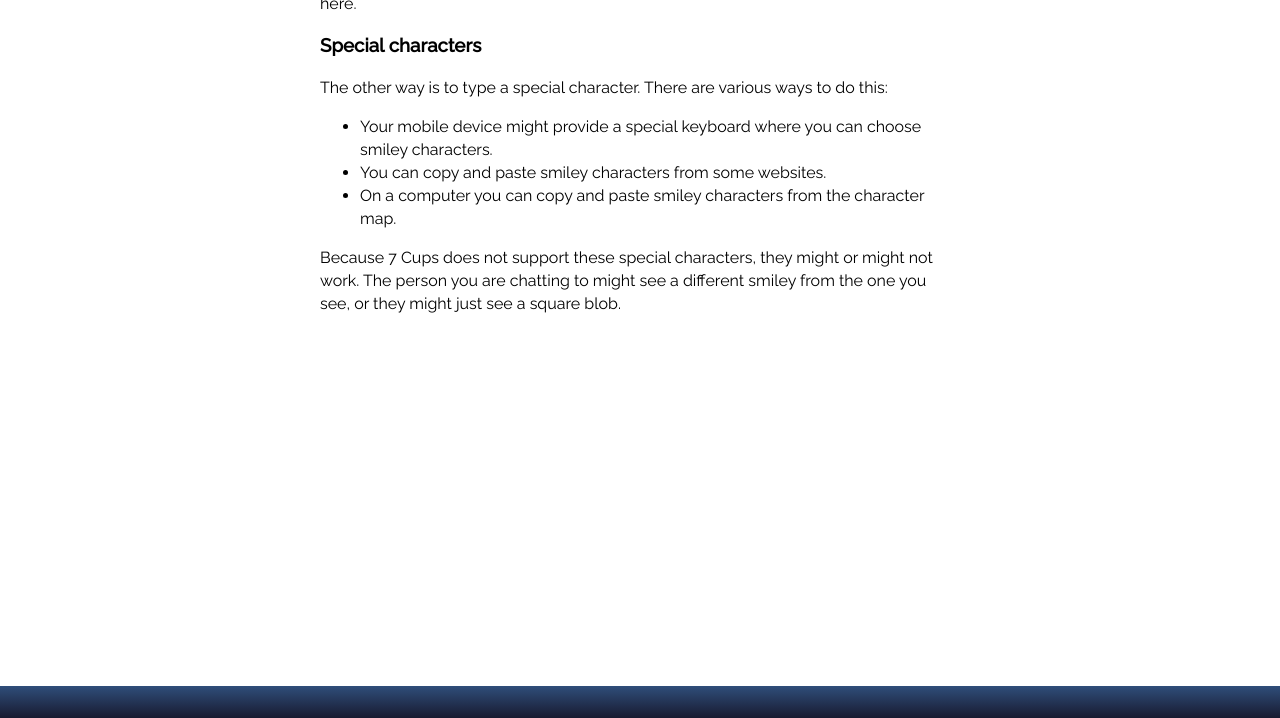
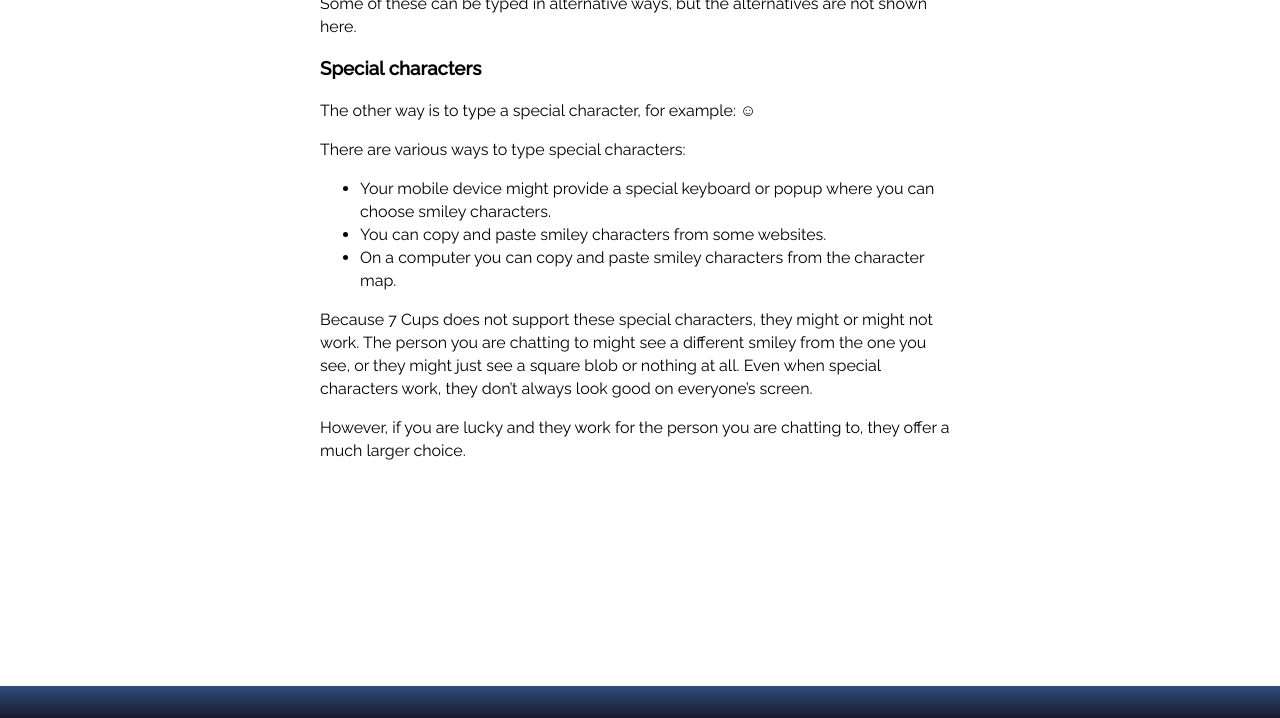
Before and after one commit to RarelyCharlie/rarelycharlie.github.io, a Jekyll site: the page built from _howto/smileys.md, in a window 1280 px wide and 900 px high, scrolled down 5148 px, cut to the strip 182-900 px from the top of the window. Built offline with Jekyll 4.4.1, drawn with Linux system fonts in a browser that asks for light colours; some of the changed text lies outside the part shown.

Commit message:
text updates

```diff
--- a/_howto/smileys.md
+++ b/_howto/smileys.md
@@ -2,12 +2,12 @@
 title: Type smileys in chats
 layout: howto
 ---
-You can type smileys in chats in two ways.
+You can type smileys (emoticons or emoji) in chats. There are two ways: automatic smileys and special characters.
 
 ### Automatic smileys
 The easy way is to type punctuation that 7 Cups converts into a smiley automatically.
 
-Because these smileys are supported by 7 Cups, they are virtually guaranteed to work.
+Because these smileys are supported by 7 Cups, they almost always work.
 
 For example, if you type `:)` you get ![Smile](https://d37v7cqg82mgxu.cloudfront.net/img/emoticons/smile.png 'Smile').
 
@@ -16,14 +16,14 @@ You can only get 15 smileys this way. They are:
 |Confused   |`o.O` |![Confused](https://d37v7cqg82mgxu.cloudfront.net/img/emoticons/confused.png 'Confused')  |
 |Crying     |`:'(` |![Crying](https://d37v7cqg82mgxu.cloudfront.net/img/emoticons/crying.png 'Crying')  |
 |Evil       |`3:)` |![Evil](https://d37v7cqg82mgxu.cloudfront.net/img/emoticons/evil.png 'Evil')  |
-|Sour       |`>:(` |![Sour](https://d37v7cqg82mgxu.cloudfront.net/img/emoticons/sour.png 'Sour')  |
-|Sad        |`:(`  |![Sad](https://d37v7cqg82mgxu.cloudfront.net/img/emoticons/sad.png 'Sad')  |
 |Gasp       |`:O`  |![Gasp](https://d37v7cqg82mgxu.cloudfront.net/img/emoticons/gasp.png 'Gasp')  |
 |Glasses    |`8)`  |![Glasses](https://d37v7cqg82mgxu.cloudfront.net/img/emoticons/glasses.png 'Glasses')  |
 |Grin       |`:D`  |![Grin](https://d37v7cqg82mgxu.cloudfront.net/img/emoticons/grin.png 'Grin')  |
 |Heart      |`<3`  |![Heart](https://d37v7cqg82mgxu.cloudfront.net/img/emoticons/heart.png 'Heart')  |
 |Kiss       |`:*`  |![Kiss](https://d37v7cqg82mgxu.cloudfront.net/img/emoticons/kiss.png 'Kiss')  |
+|Sad        |`:(`  |![Sad](https://d37v7cqg82mgxu.cloudfront.net/img/emoticons/sad.png 'Sad')  |
 |Smile      |`:)`  |![Smile](https://d37v7cqg82mgxu.cloudfront.net/img/emoticons/smile.png 'Smile')  |
+|Sour       |`>:(` |![Sour](https://d37v7cqg82mgxu.cloudfront.net/img/emoticons/sour.png 'Sour')  |
 |Sunglasses |`8|`  |![Sunglasses](https://d37v7cqg82mgxu.cloudfront.net/img/emoticons/sunglasses_small.png 'Sunglasses')  |
 |Tongue     |`:P`  |![Tongue](https://d37v7cqg82mgxu.cloudfront.net/img/emoticons/tongue.png 'Tongue')  |
 |Unsure     |`:\`  |![Unsure](https://d37v7cqg82mgxu.cloudfront.net/img/emoticons/unsure.png 'Unsure')  |
@@ -32,10 +32,14 @@ You can only get 15 smileys this way. They are:
 Some of these can be typed in alternative ways, but the alternatives are not shown here.
 
 ### Special characters
-The other way is to type a special character. There are various ways to do this:
+The other way is to type a special character, for example: ☺
 
-- Your mobile device might provide a special keyboard where you can choose smiley characters.
+There are various ways to type special characters:
+
+- Your mobile device might provide a special keyboard or popup where you can choose smiley characters.
 - You can copy and paste smiley characters from some websites.
 - On a computer you can copy and paste smiley characters from the character map.
 
-Because 7 Cups does not support these special characters, they might or might not work. The person you are chatting to might see a different smiley from the one you see, or they might just see a square blob.
+Because 7 Cups does not support these special characters, they might or might not work. The person you are chatting to might see a different smiley from the one you see, or they might just see a square blob or nothing at all. Even when special characters work, they don't always look good on everyone's screen.
+
+However, if you are lucky and they work for the person you are chatting to, they offer a much larger choice.
```
